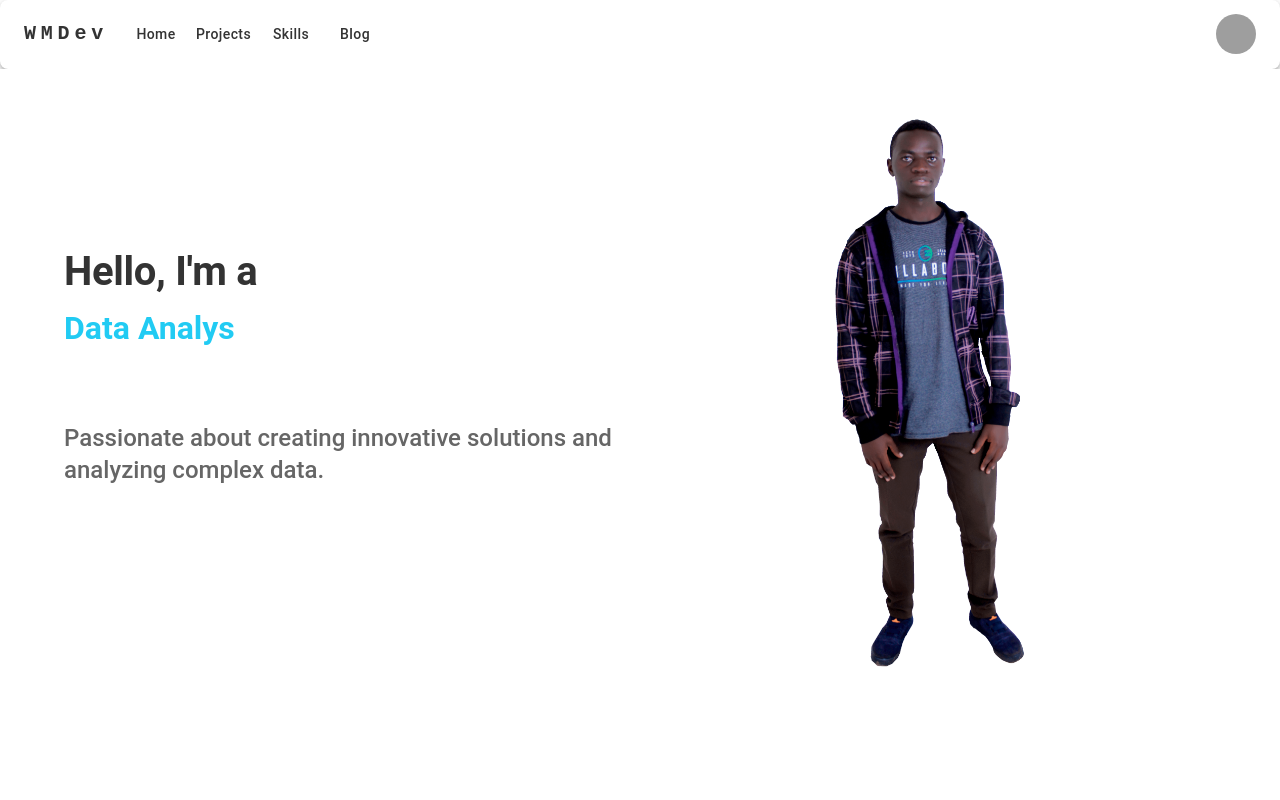
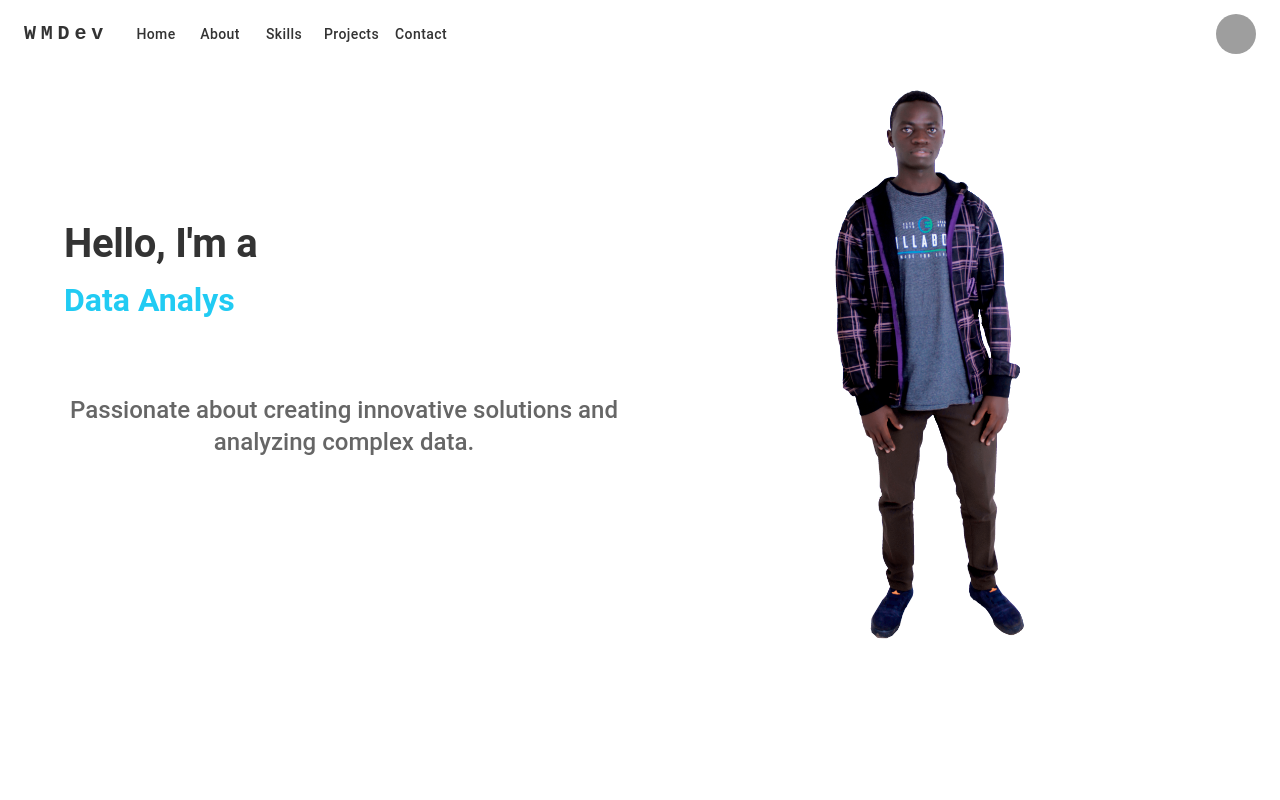
Before and after one commit to Wilco619/React-portfolio, a React (Vite) app: page / in a window 1280 px wide. Shown: the top 800 px of the page. Built offline with nearby package versions, Linux system fonts and the light colour scheme; grey boxes are pictures that could not be loaded.

Commit message:
Scroll effect to specific page when route is clicked

```diff
--- a/package.json
+++ b/package.json
@@ -19,7 +19,8 @@
     "emailjs-com": "^3.2.0",
     "react": "^18.3.1",
     "react-dom": "^18.3.1",
-    "react-router-dom": "^6.26.2"
+    "react-router-dom": "^6.26.2",
+    "react-scroll": "^1.9.0"
   },
   "devDependencies": {
     "@eslint/js": "^9.9.0",
--- a/src/App.jsx
+++ b/src/App.jsx
@@ -1,33 +1,38 @@
-
 import './App.css'
 import AboutPage from './components/About'
 import ContactPage from './components/Contact'
 import Footer from './components/Footer'
 import HiroSection from './components/HiroSection'
 import ResponsiveAppBar from './components/NavBar'
-import NavBar from './components/NavBar'
 import ProjectsPage from './components/Projects'
 import SkillsPage from './components/Skills'
 import { ThemeProvider } from '@mui/material/styles';
 import theme from './Theme';
+import { Box } from '@mui/material';
 
 function App() {
-
   return (
-    <>
     <ThemeProvider theme={theme}>
-      {/* Your app components */}
-      <ResponsiveAppBar/>
-      <HiroSection/>
-      <AboutPage/>
-      <SkillsPage/>
-      <ProjectsPage/>
-      <ContactPage/>
-      <Footer/>
+      <ResponsiveAppBar />
+      <Box component="main">
+        <Box id="home">
+          <HiroSection />
+        </Box>
+        <Box id="about">
+          <AboutPage />
+        </Box>
+        <Box id="skills">
+          <SkillsPage />
+        </Box>
+        <Box id="projects">
+          <ProjectsPage />
+        </Box>
+        <Box id="contact">
+          <ContactPage />
+        </Box>
+      </Box>
+      <Footer />
     </ThemeProvider>
-      <div>
-      </div>
-    </>
   )
 }
 
--- a/src/components/About.jsx
+++ b/src/components/About.jsx
@@ -78,7 +78,7 @@ const AboutPage = () => {
               <Typography variant="h6" gutterBottom>
                 Web Development Expertise
               </Typography>
-              <Typography>
+              <Typography >
                 Proficient in React, Node.js, and Python. Experienced in
                 building scalable web applications and RESTful APIs.
               </Typography>
@@ -101,11 +101,11 @@ const AboutPage = () => {
           </Box>
         </StyledPaper>
         {/* Button to Download Resume */}
-        <Box sx={{ mt: 4, textAlign: 'center' }}>
+        <Box sx={{ mt: 12, textAlign: 'center' }}>
           <Button
             variant="outlined"
             color="secondary"
-            href="/public/wilco_milcinovic_CV.pdf" // Ensure this path points to your resume file
+            href="/wilco_milcinovic_CV.pdf" // Ensure this path points to your resume file
             target="_blank"
             download
           >
--- a/src/components/Contact.jsx
+++ b/src/components/Contact.jsx
@@ -163,7 +163,7 @@ const ContactPage = () => {
                 />
                 <Button
                   type="submit"
-                  variant="contained"
+                  variant="outlined"
                   color="primary"
                   fullWidth
                   sx={{ mt: 2 }}
--- a/src/components/HiroSection.jsx
+++ b/src/components/HiroSection.jsx
@@ -41,7 +41,7 @@ const HeroSection = () => {
     <Box
       sx={{
         bgcolor: 'background.paper',
-        pt: 0,
+        pt: 5,
         pb: 6,
       }}
     >
@@ -95,7 +95,7 @@ const HeroSection = () => {
             >
               {typedText}
             </Typography>
-            <Typography variant="h5" color="text.secondary" sx={{ mb: 2 }}>
+            <Typography variant="h5" color="text.secondary" sx={{ mb: 2 , textAlign: 'center'}}>
               Passionate about creating innovative solutions and analyzing complex data.
             </Typography>
           </Box>
--- a/src/components/NavBar.jsx
+++ b/src/components/NavBar.jsx
@@ -12,14 +12,21 @@ import Button from '@mui/material/Button';
 import Tooltip from '@mui/material/Tooltip';
 import MenuItem from '@mui/material/MenuItem';
 import { useTheme } from '@mui/material/styles';
+import { Link } from 'react-scroll';
+import useScrollTrigger from '@mui/material/useScrollTrigger';
 
-const pages = ['Home', 'Projects', 'Skills', 'Blog'];
+const pages = ['Home', 'About', 'Skills', 'Projects', 'Contact'];
 const settings = ['Profile', 'About'];
 
 function ResponsiveAppBar() {
   const theme = useTheme();
   const [anchorElNav, setAnchorElNav] = React.useState(null);
   const [anchorElUser, setAnchorElUser] = React.useState(null);
+
+  const trigger = useScrollTrigger({
+    disableHysteresis: true,
+    threshold: 50, // Changed from 0 to 50 to delay the effect slightly
+  });
 
   const handleOpenNavMenu = (event) => {
     setAnchorElNav(event.currentTarget);
@@ -37,7 +44,28 @@ function ResponsiveAppBar() {
   };
 
   return (
-    <AppBar position="static" sx={{ bgcolor: theme.palette.background.paper }}>
+    <Box sx={{ position: 'fixed', width: '100%', zIndex: theme.zIndex.appBar }}>
+      <AppBar
+        position="relative"
+        sx={{
+          bgcolor: 'transparent',
+          boxShadow: 'none',
+          transition: 'all 0.3s ease',
+        }}
+      >
+        <Box
+          sx={{
+            position: 'absolute',
+            top: 0,
+            left: 0,
+            right: 0,
+            bottom: 0,
+            bgcolor: theme.palette.background.paper,
+            opacity: trigger ? 0.91 : 0,
+            transition: 'opacity 0.3s ease',
+            backdropFilter: trigger ? 'blur(15px)' : 'none',
+          }}
+        />
         <Container maxWidth="xl">
           <Toolbar disableGutters>
             <Typography
@@ -53,12 +81,13 @@ function ResponsiveAppBar() {
                 letterSpacing: '.3rem',
                 color: theme.palette.text.primary,
                 textDecoration: 'none',
+                zIndex: 1,
               }}
             >
               WMDev
             </Typography>
 
-          <Box sx={{ flexGrow: 1, display: { xs: 'flex', md: 'none' } }}>
+            <Box sx={{ flexGrow: 1, display: { xs: 'flex', md: 'none' }, zIndex: 1 }}>
               <IconButton
                 size="large"
                 aria-label="account of current user"
@@ -89,7 +118,14 @@ function ResponsiveAppBar() {
               >
                 {pages.map((page) => (
                   <MenuItem key={page} onClick={handleCloseNavMenu}>
+                    <Link
+                      to={page.toLowerCase()}
+                      smooth={true}
+                      duration={500}
+                      offset={-64} // Adjust this value based on your AppBar height
+                    >
                       <Typography textAlign="center">{page}</Typography>
+                    </Link>
                   </MenuItem>
                 ))}
               </Menu>
@@ -108,26 +144,34 @@ function ResponsiveAppBar() {
                 letterSpacing: '.3rem',
                 color: theme.palette.text.primary,
                 textDecoration: 'none',
+                zIndex: 1,
               }}
             >
               WMDev
             </Typography>
-          <Box sx={{ flexGrow: 1, display: { xs: 'none', md: 'flex' } }}>
+            <Box sx={{ flexGrow: 1, display: { xs: 'none', md: 'flex' }, zIndex: 1 }}>
               {pages.map((page) => (
+                <Link
+                  key={page}
+                  to={page.toLowerCase()}
+                  smooth={true}
+                  duration={500}
+                  offset={-64} // Adjust this value based on your AppBar height
+                >
                   <Button
-                key={page}
                     onClick={handleCloseNavMenu}
                     sx={{ my: 2, color: theme.palette.text.primary, display: 'block' }}
                   >
                     {page}
                   </Button>
+                </Link>
               ))}
             </Box>
 
-          <Box sx={{ flexGrow: 0 }}>
+            <Box sx={{ flexGrow: 0, zIndex: 1 }}>
               <Tooltip title="Open settings">
                 <IconButton onClick={handleOpenUserMenu} sx={{ p: 0 }}>
-                <Avatar alt="Remy Sharp" src="/static/images/avatar/2.jpg" />
+                  <Avatar alt="Remy Sharp" src="/assets/passport-.png" />
                 </IconButton>
               </Tooltip>
               <Menu
@@ -156,6 +200,7 @@ function ResponsiveAppBar() {
           </Toolbar>
         </Container>
       </AppBar>
+    </Box>
   );
 }
 
```
Also changed, not shown: 1 other file (tests, documents, lock files or other folders). Lines whose indentation alone changed are shown as unchanged.
